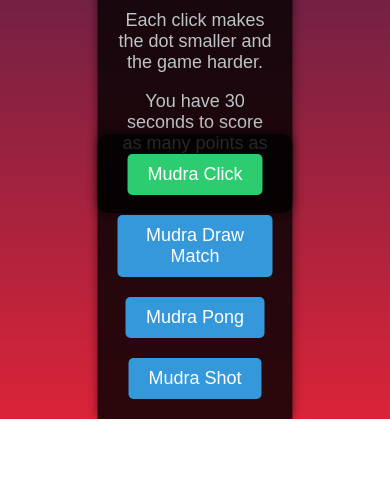
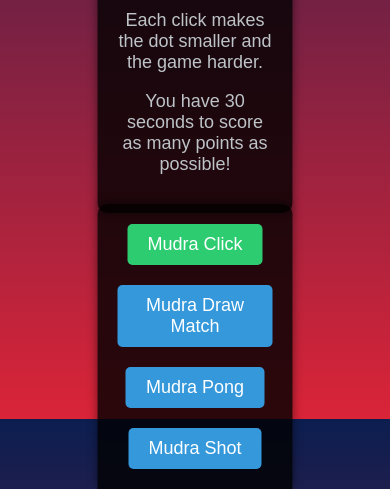
Before and after one commit to Vodur/mudra-games, a plain HTML site: page MudraClick/mudra_click.html in a window 390 px wide. Both pictures are taken after a click on the button "Start Game". Shown: the part 425-914 px from the top of the page. Before the commit the page ends 844 px from the top, so only its background shows below. Drawn offline with Linux system fonts and the light colour scheme.

Commit message:
Menu hover for small screens

```diff
--- a/MudraClick/mudra_click.css
+++ b/MudraClick/mudra_click.css
@@ -61,7 +61,7 @@ body {
 
 #menu {
     position: absolute;
-    bottom: 0;
+    bottom: 0; /* Initially show the menu */
     left: 50%;
     transform: translateX(-50%);
     text-align: center;
@@ -69,6 +69,7 @@ body {
     padding: 10px;
     border-radius: 10px 10px 0 0;
     box-shadow: 0 -2px 10px rgba(0, 0, 0, 0.5);
+    transition: bottom 0.3s ease;
 }
 
 button.menuButton {
--- a/MudraClick/mudra_click.js
+++ b/MudraClick/mudra_click.js
@@ -1,6 +1,7 @@
 let score = 0;
 let gameInterval;
 let timeLeft = 30;
+let allowMenuHide = false; // Flag to control menu visibility
 const canvas = document.getElementById('gameCanvas');
 const ctx = canvas.getContext('2d');
 const startScreen = document.getElementById('startScreen');
@@ -11,6 +12,7 @@ const endSound = document.getElementById('endSound');
 const gameInfo = document.getElementById('gameInfo');
 const timeBarContainer = document.getElementById('timeBarContainer');
 const timeBar = document.getElementById('timeBar');
+const menu = document.getElementById('menu');
 
 // Set fixed canvas size
 const CANVAS_WIDTH = 800;
@@ -28,12 +30,19 @@ const clickableObject = {
     size: initialSize
 };
 
+// Show menu for 2 seconds then hide it and allow mouse to control it
+setTimeout(() => {
+	menu.style.bottom = '-70px';
+	allowMenuHide = true; // Enable menu hide by mouse movement
+}, 2000);
+
 function startGame() {
     score = 0;
     timeLeft = 30;
     clickableObject.size = initialSize; // Reset size
     startScreen.classList.add('hidden');
     gameOverElement.classList.add('hidden');
+    menu.style.bottom = '0';
 
     const instructions = document.getElementById('instructions');
     instructions.classList.remove('hidden');
@@ -69,6 +78,8 @@ function endGame() {
     gameOverElement.classList.remove('hidden');
     finalScoreElement.textContent = score;
     endSound.play();
+    menu.classList.remove('hidden');
+    allowMenuHide = false; // Disable menu hide by mouse movement on game end
 }
 
 function handleClick(event) {
@@ -128,3 +139,17 @@ function restartGame() {
 }
 
 document.getElementById('startButton').addEventListener('click', startGame);
+
+// Mouse position tracking for menu hover effect
+document.addEventListener('mousemove', (event) => {
+    if (!allowMenuHide) return; // Skip if not allowed to hide the menu
+
+    const menuRect = menu.getBoundingClientRect();
+    const distance = Math.abs(event.clientY - menuRect.top);
+
+    if (distance < 80) { // Adjust the distance threshold as needed
+        menu.style.bottom = '0';
+    } else {
+        menu.style.bottom = '-70px'; // Ensure this matches the CSS value
+    }
+});
--- a/MudraDrawMatch/mudra_draw_match.css
+++ b/MudraDrawMatch/mudra_draw_match.css
@@ -47,7 +47,7 @@ canvas.gameCanvas {
 
 #menu {
     position: absolute;
-    bottom: 0;
+    bottom: 0; /* Initially show the menu */
     left: 50%;
     transform: translateX(-50%);
     text-align: center;
@@ -55,6 +55,7 @@ canvas.gameCanvas {
     padding: 10px;
     border-radius: 10px 10px 0 0;
     box-shadow: 0 -2px 10px rgba(0, 0, 0, 0.5);
+    transition: bottom 0.3s ease;
 }
 
 button.menuButton {
--- a/MudraPong/mudra_pong.css
+++ b/MudraPong/mudra_pong.css
@@ -46,7 +46,7 @@ body {
 
 #menu {
     position: absolute;
-    bottom: 0;
+    bottom: 0; /* Initially show the menu */
     left: 50%;
     transform: translateX(-50%);
     text-align: center;
@@ -54,6 +54,7 @@ body {
     padding: 10px;
     border-radius: 10px 10px 0 0;
     box-shadow: 0 -2px 10px rgba(0, 0, 0, 0.5);
+    transition: bottom 0.3s ease;
 }
 
 button.menuButton {
--- a/MudraShot/mudra_shot.css
+++ b/MudraShot/mudra_shot.css
@@ -37,7 +37,7 @@ body {
 
 #menu {
     position: absolute;
-    bottom: 0;
+    bottom: 0; /* Initially show the menu */
     left: 50%;
     transform: translateX(-50%);
     text-align: center;
@@ -45,6 +45,7 @@ body {
     padding: 10px;
     border-radius: 10px 10px 0 0;
     box-shadow: 0 -2px 10px rgba(0, 0, 0, 0.5);
+    transition: bottom 0.3s ease;
 }
 
 button.menuButton {
```
Also changed, not shown: MudraDrawMatch/mudra_draw_match.js (+21 -0 lines), MudraPong/mudra_pong.js (+21 -0 lines), MudraShot/mudra_shot.js (+21 -0 lines).
